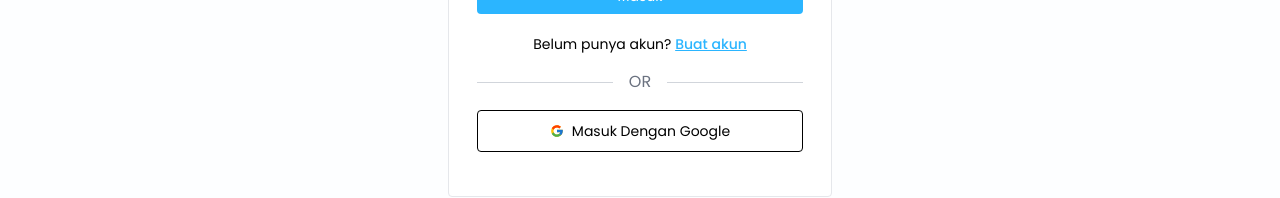
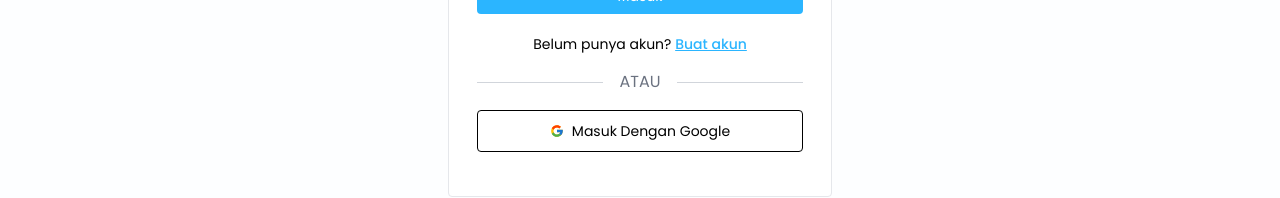
Before and after one commit to MuhamadRifkii/catat-cuy, a React (Vite) app: page /login in a window 1280 px wide. Shown: the part 415-613 px from the top of the page. Built offline with nearby package versions, Linux system fonts and the light colour scheme; no server answers.

Commit message:
fix(menu): add spacer

```diff
--- a/src/component/Profile.jsx
+++ b/src/component/Profile.jsx
@@ -56,6 +56,7 @@ export default function Profile({ userInfo, isSearchOpen, logout }) {
                   </p>
                 </Link>
               ) : null}
+              <div className="border-t border-gray-300 flex-grow mt-4"></div>
               <button
                 className="text-sm text-red-500 w-full text-left mt-2"
                 onClick={logout}
--- a/src/pages/Login/Login.jsx
+++ b/src/pages/Login/Login.jsx
@@ -144,7 +144,7 @@ function Login() {
 
           <div className="flex items-center w-full my-4">
             <div className="border-t border-gray-300 flex-grow"></div>
-            <span className="mx-4 text-gray-500">OR</span>
+            <span className="mx-4 text-gray-500">ATAU</span>
             <div className="border-t border-gray-300 flex-grow"></div>
           </div>
 
```
